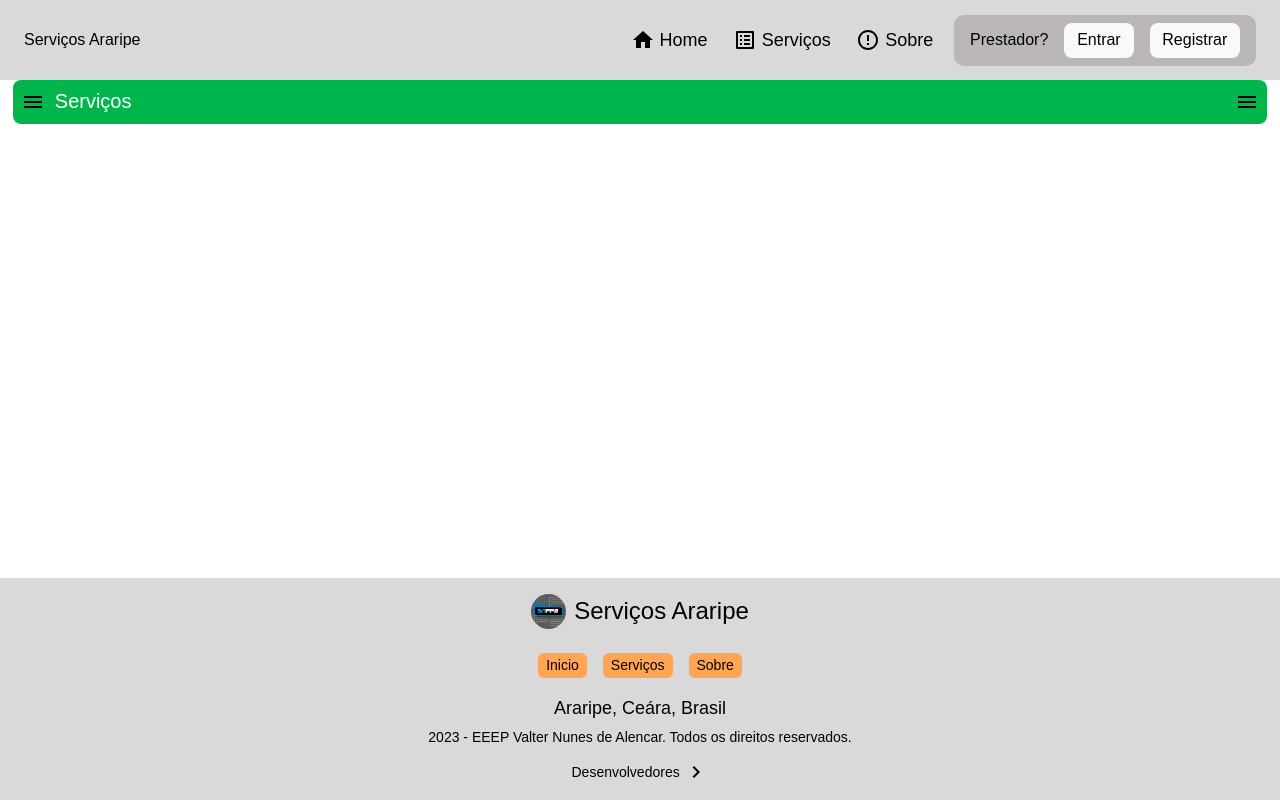
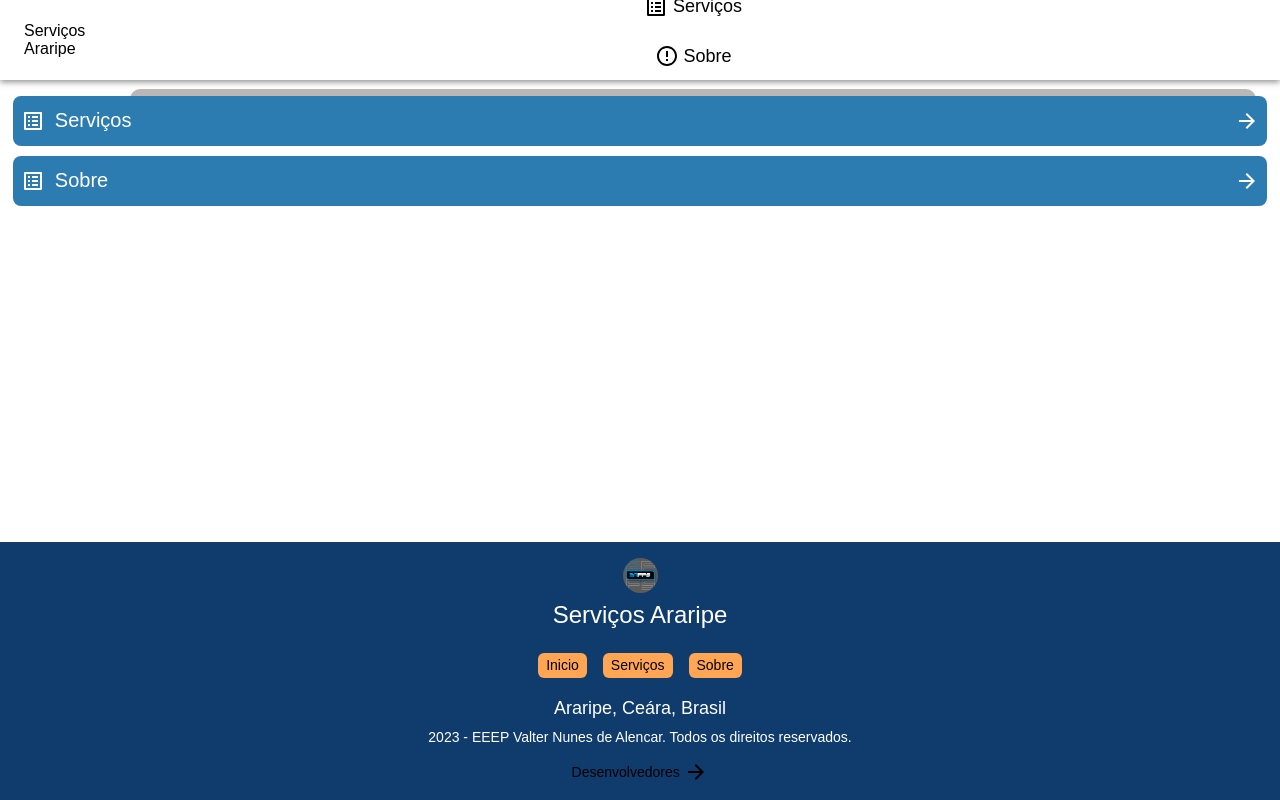
Before and after one commit to affs3a/projeto-social, a React (Vite) app: page / in a window 1280 px wide. Built offline with nearby package versions, Linux system fonts and the light colour scheme.

Commit message:
feat: finalized card home

```diff
--- a/src/App.jsx
+++ b/src/App.jsx
@@ -28,6 +28,8 @@ const Main = styled.main`
   display: flex;
   flex-direction: column;
   align-items: center;
+  width: 100vw;
+  height: auto;
 `
 
 const App = () => {
--- a/src/components/cards/CardHome/index.jsx
+++ b/src/components/cards/CardHome/index.jsx
@@ -1,14 +1,16 @@
 import { styled } from "styled-components";
+import { Link } from "react-router-dom"
 
-const Div = styled.div`
+const Div = styled(Link)`
     width: 100%;
     min-width: 250px;
-    background-color: #00B64C ;
+    background-color: ${({theme}) => theme.root.blueOne};
     border-radius: 8px;
-    padding: 10px 8px;
+    padding: 13px 8px;
     display: grid;
     grid-template-columns: auto 2fr auto;
     gap: 10px;
+    cursor: pointer;
 `
 
 const Text = styled.h2`
@@ -16,12 +18,12 @@ const Text = styled.h2`
     color: #fff;
 `
 
-const CardHome = ({ IconOne, IconTwo, text }) => {
+const CardHome = ({ IconOne, IconTwo, text, color, link }) => {
     return (
-        <Div>
-            <IconOne />
-            <Text>{text}</Text>
-            <IconTwo />
+        <Div to={link}>
+            <IconOne color={color} />
+            <Text as={"h3"}>{text}</Text>
+            <IconTwo color={color} />
         </Div>
     )
 }
--- a/src/components/navegation/FooterNav/components/MenuFooter/index.jsx
+++ b/src/components/navegation/FooterNav/components/MenuFooter/index.jsx
@@ -20,8 +20,9 @@ const MenuFooter = () => {
     return (
         <Div
             as="nav"
-            $flex={true}
-            gap={'1rem'}
+            $flex
+            $row
+            gap={"1rem"}
         >
             {MenuList.map(itens => {
                 return (
--- a/src/components/navegation/FooterNav/index.jsx
+++ b/src/components/navegation/FooterNav/index.jsx
@@ -6,6 +6,8 @@ import { theme } from "/src/style/config"
 
 const Footer = styled.footer`
     padding: ${({theme}) => theme.Mobile.Footer.padding};
+    background-color: ${({theme}) => theme.root.blueTwo};
+    color: ${({theme}) => theme.root.white};
     height: auto;
     text-align: center;
     position: absolute;
@@ -14,7 +16,6 @@ const Footer = styled.footer`
     justify-content: center;
     align-items: center;
     flex-direction: column;
-    background: #D9D9D9;
     width: 100%;
 `
 
--- a/src/components/navegation/NavBar/index.jsx
+++ b/src/components/navegation/NavBar/index.jsx
@@ -9,11 +9,12 @@ import { Menuicon } from "@/style/icons";
 const Header = styled.header`
     width: 100%;
     height: 72px;
-    background: #D9D9D9;
+    background-color: ${({theme}) => theme.root.white};
     display: flex;
     align-items: center;
     justify-content: space-between;
     padding: ${({ theme }) => theme.Mobile.NavBar.padding};
+    box-shadow: 0px 2px 6px 0px rgba(30, 30, 30, 0.50);
 
     @media (min-width: 991px) {
         height: 80px;
--- a/src/pages/Home/index.jsx
+++ b/src/pages/Home/index.jsx
@@ -1,15 +1,26 @@
 import CardHome from "@/components/cards/CardHome"
-import { Menuicon } from "@/style/icons"
-
+import { Arrowicon, ListIcon } from "@/style/icons"
+import { Div } from "@/style/tags"
 
 const Home = () => {
     return (
         <>
-            <CardHome
-                IconOne={Menuicon}
-                text={"Serviços"}
-                IconTwo={Menuicon}
-            />
+            <Div as={"section"} $flex gap={"10px"}>
+                <CardHome
+                    link={"servicos"}
+                    IconOne={ListIcon}
+                    text={"Serviços"}
+                    IconTwo={Arrowicon}
+                    color={"#fff"}
+                    />
+                <CardHome
+                    link={"sobre"}
+                    IconOne={ListIcon}
+                    text={"Sobre"}
+                    IconTwo={Arrowicon}
+                    color={"#fff"}
+                />
+            </Div>
         </>
     )
 }
--- a/src/style/config/index.jsx
+++ b/src/style/config/index.jsx
@@ -8,9 +8,14 @@ export const theme = {
         NavBar: {
             padding: "0 1.5rem"
         },
-        Main: "0 .8rem"
+        Main: "1rem .8rem 2rem"
     },
     Desktop: {
         padding: "0 2rem"
+    },
+    root: {
+        blueOne: "#2C7CB2",
+        blueTwo: "#0F3C6D",
+        white: "#FFF"
     }
 }
--- a/src/style/icons/index.jsx
+++ b/src/style/icons/index.jsx
@@ -1,5 +1,5 @@
 import { styled } from "styled-components"
-import { ListAlt, ErrorOutline, Login, Menu, PersonAdd, Home, Close, NavigateNext }
+import { ListAlt, ErrorOutline, Login, Menu, PersonAdd, Home, Close, ArrowForward }
     from '@mui/icons-material';
 
 export const ListIcon = styled(ListAlt)`
@@ -44,7 +44,7 @@ export const ResgisterIcon = styled(PersonAdd)`
     cursor: pointer;
 `
 
-export const Arrowicon = styled(NavigateNext)`
+export const Arrowicon = styled(ArrowForward)`
     font-size: ${props => props.fontSize};
     color: ${props => props.color};
     cursor: pointer;
--- a/src/style/tags/index.jsx
+++ b/src/style/tags/index.jsx
@@ -2,14 +2,16 @@ import { styled } from "styled-components"
 import { Link } from "react-router-dom"
 
 export const Div = styled.div`
+    width: 100%;
     display: ${props => props.$flex == true ? "flex" : ""};
     gap: ${props => props.gap};
-    flex-direction: ${props => props.direction};
+    flex-direction: ${props => props.$row || "column"};
     margin-bottom: ${props => props.bottom};
     margin-top: ${props => props.top};
     justify-content: center;
     align-items: center;
-`
+    `
+
 
 export const Title = styled.h1`
     font-size: ${props => props.fontSize};
```
